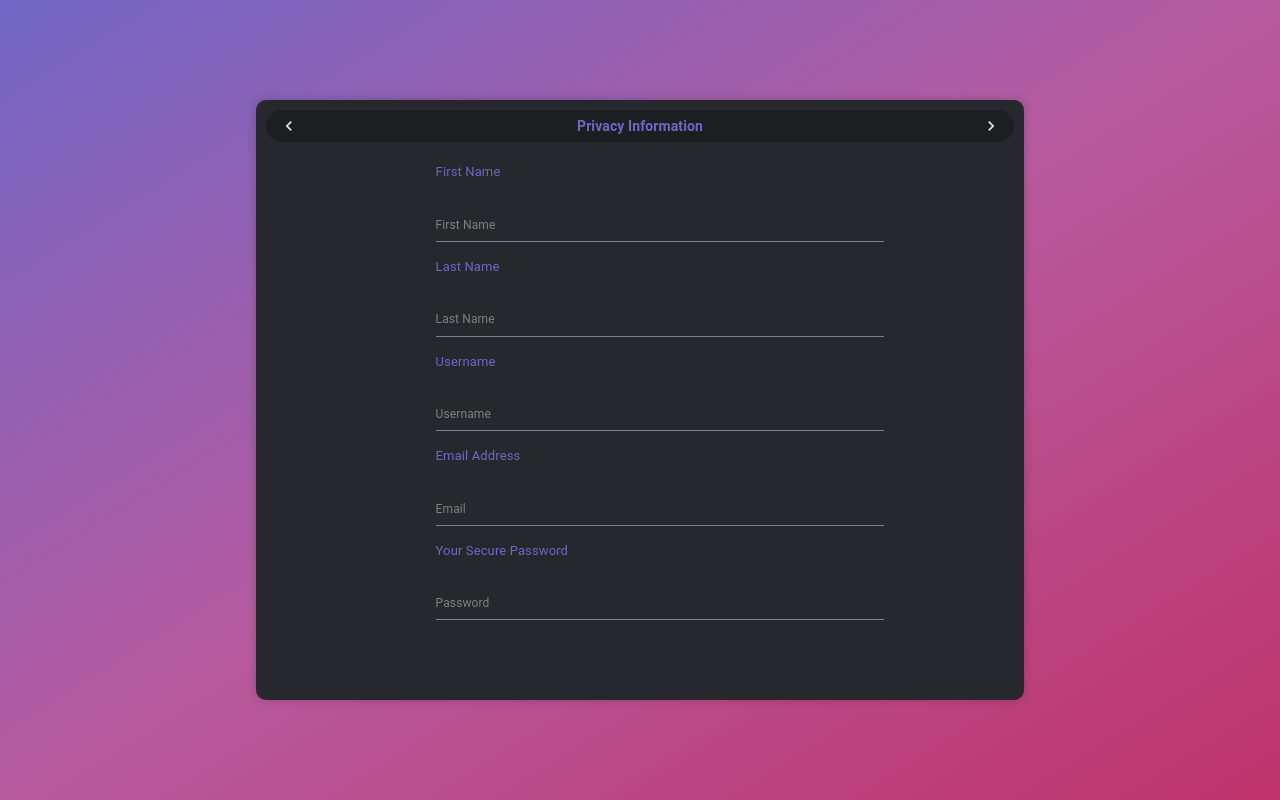
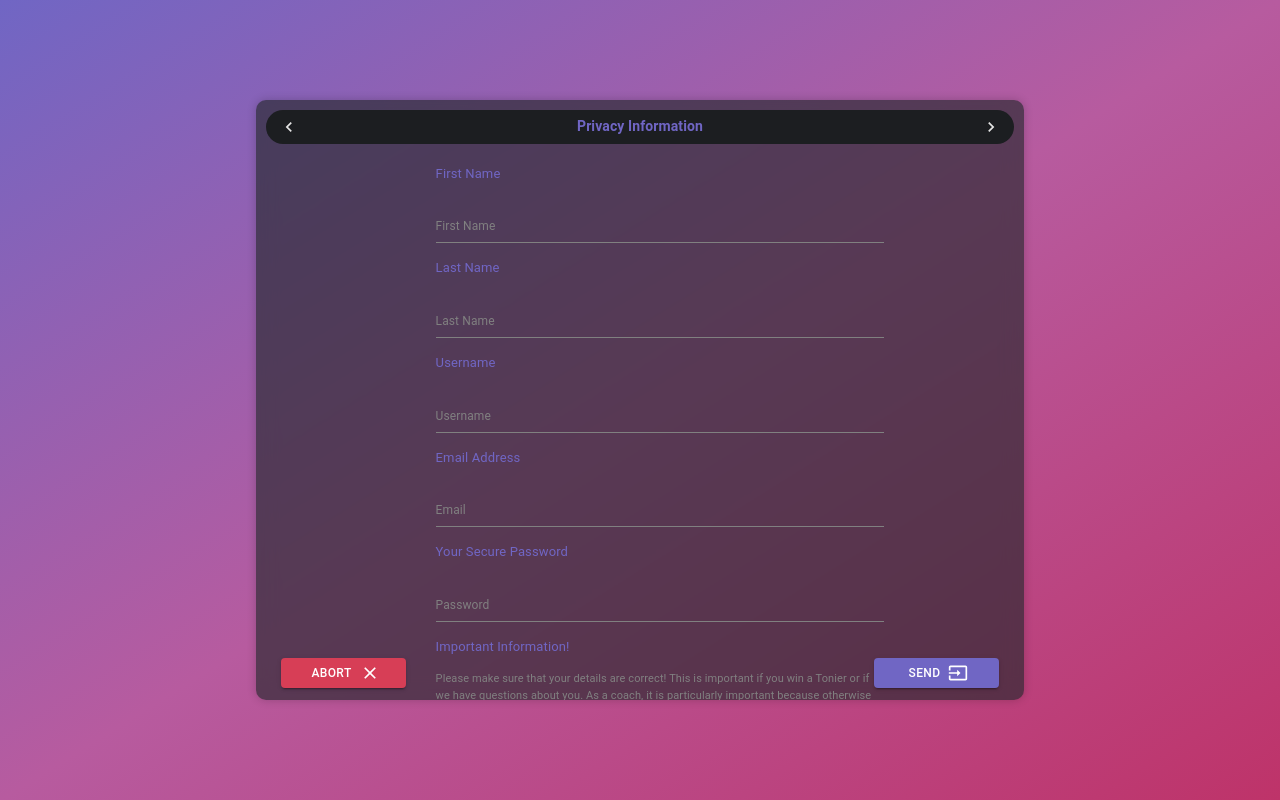
Before and after one commit to exepta/pga-com-panel, a React (Vite) app: page /auth in a window 1280 px wide. Both pictures are taken after a click on the button "REGISTER". Built offline with nearby package versions, Linux system fonts and the light colour scheme.

Commit message:
feat: create first section and make an experimental design.

```diff
--- a/src/pages/authentication-page/RegisterInnerPage.tsx
+++ b/src/pages/authentication-page/RegisterInnerPage.tsx
@@ -1,7 +1,8 @@
-import {Box, Typography, useTheme} from "@mui/material";
-import {NavigateBefore, NavigateNext} from "@mui/icons-material";
+import {Box, Button, Typography, useTheme} from "@mui/material";
+import {Clear, Input, NavigateBefore, NavigateNext, Send} from "@mui/icons-material";
 import PrivacyEntryPage from "./register-entries/PrivacyEntryPage.tsx";
 import {useState} from "react";
+import IgnorableInformation from "./register-entries/IgnorableInformation.tsx";
 
 type Props = {
     triggered: boolean,
@@ -47,7 +48,8 @@ const RegisterInnerPage = ({triggered, setTriggered}: Props) => {
             minWidth: '350px',
             height: '75%',
             minHeight: '275px',
-            backgroundColor: theme.backgrounds.secondary,
+            backgroundColor: theme.backgrounds.reg_glassy,
+            backdropFilter: 'blur(10px)',
             borderRadius: '10px',
             boxShadow: '0 0 10px rgba(0, 0, 0, 0.2)',
             display: 'flex',
@@ -153,11 +155,53 @@ const RegisterInnerPage = ({triggered, setTriggered}: Props) => {
             <Box sx={{
                 position: 'relative',
                 width: '100%',
-                height: '100%',
+                height: 'calc(100% - 70px)',
                 padding: '10px 20px'
             }}>
                 {/* Content Box Privacy Information */}
                 <PrivacyEntryPage index={nextIndex} />
+                {/* Content Box Ignorable Information */}
+                <IgnorableInformation index={nextIndex} />
+            </Box>
+
+            {/* Footer */}
+            <Box sx={{
+                width: '100%',
+                height: '35px',
+                display: 'flex',
+                justifyContent: 'space-between',
+                alignItems: 'center',
+                padding: '0 15px'
+            }}>
+                <Button variant="contained" endIcon={<Clear />}
+                        sx={{
+                            width: '125px',
+                            height: '30px',
+                            paddingLeft: '20px',
+                            paddingRight: '20px',
+                            fontSize: '12px',
+                            backgroundColor: theme.colors.danger,
+                            ':hover': {
+                                backgroundColor: theme.colors.dangerHovered,
+                            }
+                        }} onClick={() => setTriggered(false)}>
+                    Abort
+                </Button>
+
+                <Button variant="contained" endIcon={<Input />}
+                        sx={{
+                            width: '125px',
+                            height: '30px',
+                            paddingLeft: '20px',
+                            paddingRight: '20px',
+                            fontSize: '12px',
+                            backgroundColor: theme.colors.accent,
+                            ':hover': {
+                                backgroundColor: theme.colors.accentHovered,
+                            }
+                        }}>
+                    Send
+                </Button>
             </Box>
         </Box>
     )
--- /dev/null
+++ b/src/pages/authentication-page/register-entries/IgnorableInformation.tsx
@@ -0,0 +1,29 @@
+import {Box, useTheme} from "@mui/material";
+
+type Props = {
+    index: number,
+}
+
+const IgnorableInformation = ({index}: Props) => {
+    const theme = useTheme();
+
+    const active = index === 2;
+
+    return (
+        <Box sx={{
+            zIndex: active ? '10' : '0',
+            position: 'absolute',
+            opacity: active ? '1' : '0',
+            transition: '.6s all',
+            width: '100%',
+            height: '100%',
+            display: 'flex',
+            justifyContent: 'center',
+            alignItems: 'center'
+        }}>
+
+        </Box>
+    )
+}
+
+export default IgnorableInformation
--- a/src/pages/authentication-page/register-entries/PrivacyEntryPage.tsx
+++ b/src/pages/authentication-page/register-entries/PrivacyEntryPage.tsx
@@ -194,6 +194,22 @@ const PrivacyEntryPage = ({index}: Props) => {
                                    borderBottomColor: theme.colors.accent,
                                },
                            }} />
+                {/* Terms */}
+                <Typography sx={{
+                    fontSize: '13px',
+                    color: theme.colors.accent
+                }}>
+                    Important Information!
+                </Typography>
+                <Typography sx={{
+                    fontSize: '11px',
+                    color: theme.colors.placeholder
+                }}>
+                    Please make sure that your details are correct!
+                    This is important if you win a Tonier or if we have questions about you.
+                    As a coach, it is particularly important because otherwise you will not receive any money!
+                    If you provide incorrect information, you are not entitled to a final payment or prize money if you have taken part in a Tonier.
+                </Typography>
             </Box>
         </Box>
     )
--- a/src/services/ThemeService.ts
+++ b/src/services/ThemeService.ts
@@ -21,6 +21,12 @@ declare module '@mui/material/styles' {
             accentTransparency: string;
             placeholder: string;
             decent: string;
+            danger: string;
+            dangerHovered: string;
+            success: string;
+            successHovered: string;
+            warning: string;
+            warningHovered: string;
         }
         social: {
             google: string;
@@ -52,6 +58,12 @@ declare module '@mui/material/styles' {
             accentTransparency?: string;
             placeholder?: string;
             decent?: string;
+            danger?: string;
+            dangerHovered?: string;
+            success?: string;
+            successHovered?: string;
+            warning?: string;
+            warningHovered?: string;
         }
         social?: {
             google?: string;
@@ -71,7 +83,7 @@ export const theme = createTheme({
         secondary: '#26282d',
         secondaryTransparency: 'rgba(38,40,45,0.5)',
         secondaryHovered: '#2b2d33',
-        reg_glassy: 'rgba(38,40,45,0.5)',
+        reg_glassy: 'rgba(38,40,45,0.65)',
         overBox: '#1c1e21',
         hovered: '#464953',
         primaryHovered: 'rgba(70,73,83,0.5)',
@@ -90,6 +102,12 @@ export const theme = createTheme({
         accentTransparency: 'rgba(95,87,169,0.2)',
         placeholder: '#808080',
         decent: '#6c6c6c',
+        danger: '#d73e56',
+        dangerHovered: '#c23333',
+        success: '#4ccb97',
+        successHovered: '#43ab7f',
+        warning: '#e1b43e',
+        warningHovered: '#c29d39',
     },
     divider: {
         color: '#878994',
```
